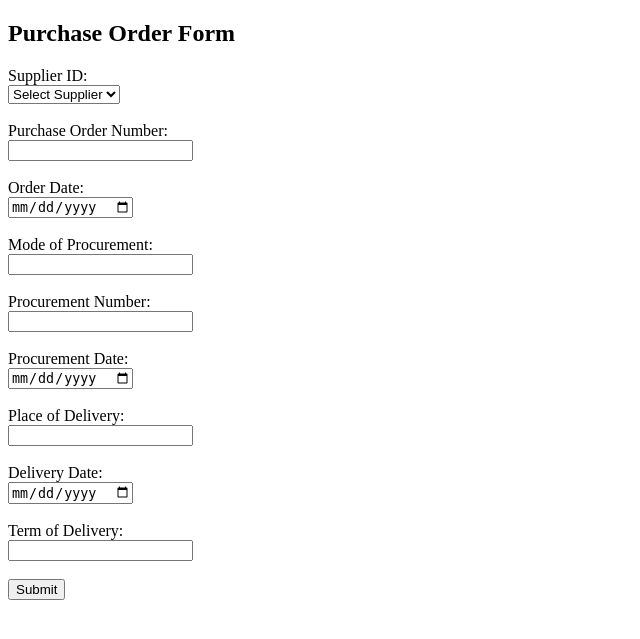
After one commit to sufurq/wims, a PHP site: page /page/cp_oder.php in a window 1280 px wide. The commit adds this page. Shown: the top 639 px of the page, without its empty margins (0-640 px from the left). Run offline with PHP 8.4, Linux system fonts and the light colour scheme; tables that the repository leaves empty hold one stand-in row (values such as "Sample post").

Commit message:
minor changes

```diff
--- /dev/null
+++ b/ventory/page/cp_oder.php
@@ -0,0 +1,67 @@
+<?php
+require_once "../util/dbhelper.php";
+$db = new DbHelper();
+
+$suppliers = $db->getAllRecords("suppliers");
+
+?>
+
+
+<!DOCTYPE html>
+<html lang="en">
+<head>
+    <meta charset="UTF-8">
+    <meta name="viewport" content="width=device-width, initial-scale=1.0">
+    <title>Purchase Order Form</title>
+</head>
+<body>
+
+<h2>Purchase Order Form</h2>
+
+<form action="../logic/logic_purchase_order.php" method="POST">
+
+
+    <label for="supplier_id">Supplier ID:</label><br>
+    <select id="supplier_id" name="supplier_id" required>
+        <option value="">Select Supplier</option>
+        <?php
+        if ($suppliers) {
+            foreach ($suppliers as $supplier) {
+                echo "<option value=\"" . htmlspecialchars($supplier['supplier_id']) . "\">"
+                     . htmlspecialchars($supplier['description']) . "</option>";
+            }
+        } else {
+            echo "<option value=\"\">No suppliers found</option>";
+        }
+        ?>
+    </select><br><br>
+
+    <label for="purchase_order_number">Purchase Order Number:</label><br>
+    <input type="text" id="purchase_order_number" name="purchase_order_number" required><br><br>
+
+    <label for="order_date">Order Date:</label><br>
+    <input type="date" id="order_date" name="order_date" required><br><br>
+
+    <label for="mode_of_procurement">Mode of Procurement:</label><br>
+    <input type="text" id="mode_of_procurement" name="mode_of_procurement" required><br><br>
+
+    <label for="procurement_number">Procurement Number:</label><br>
+    <input type="text" id="procurement_number" name="procurement_number" required><br><br>
+
+    <label for="procurement_date">Procurement Date:</label><br>
+    <input type="date" id="procurement_date" name="procurement_date" required><br><br>
+
+    <label for="place_of_delivery">Place of Delivery:</label><br>
+    <input type="text" id="place_of_delivery" name="place_of_delivery" required><br><br>
+
+    <label for="delivery_date">Delivery Date:</label><br>
+    <input type="date" id="delivery_date" name="delivery_date" required><br><br>
+
+    <label for="term_of_delivery">Term of Delivery:</label><br>
+    <input type="text" id="term_of_delivery" name="term_of_delivery" required><br><br>
+
+    <input type="submit" name="submit" value="Submit">
+</form>
+
+</body>
+</html>
--- a/ventory/util/dbhelper.php
+++ b/ventory/util/dbhelper.php
@@ -145,4 +145,40 @@ class DbHelper
 
         return $row['count'];
     }
+
+   // Dashboard for purchase Order
+
+   public function Purchase_order($id)
+{
+    $sql = "SELECT
+    purchase_orders.supplier_id,
+    purchase_orders.purchase_order_number,
+    purchase_orders.order_date,
+    purchase_orders.mode_of_procurement,
+    purchase_orders.procurement_number,
+    purchase_orders.procurement_date,
+    purchase_orders.place_of_delivery,
+    purchase_orders.delivery_date,
+    purchase_orders.term_of_delivery,
+    purchase_orders.status
+FROM
+    purchase_orders
+JOIN
+    suppliers ON purchase_orders.supplier_id = suppliers.supplier_id
+WHERE
+    purchase_orders.supplier_id = '$id'";
+
+
+    $stmt = $this->conn->prepare($sql);
+    $stmt->bind_param("i", $id);
+    $stmt->execute();
+    $result = $stmt->get_result();
+
+    $p_oder = array();
+    while ($row = $result->fetch_assoc()) {
+        $p_oder[] = (object) $row;
+    }
+    return $p_oder;
 }
+
+}
```
Also changed, not shown: ventory/index.php (+18 -36 lines), ventory/logic/logic_purchase_order.php (added, +57 -0 lines), ventory/page/pod_display_table.php (+6 -7 lines).
